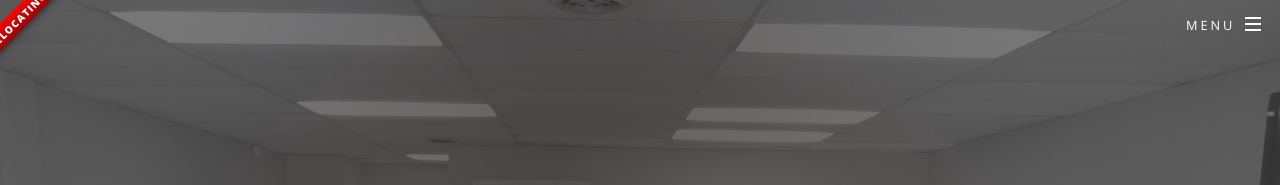
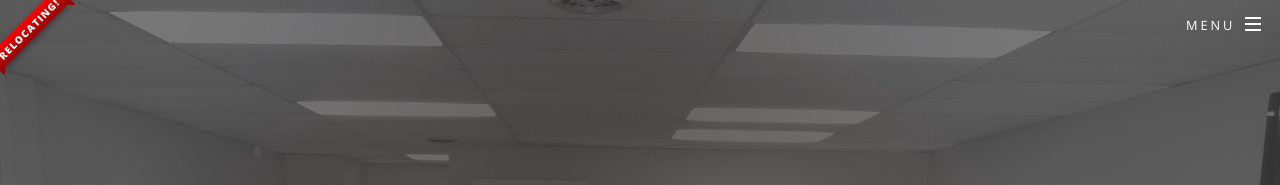
Before and after one commit to jmhardison/braceplace-biz, a Jekyll site: the page built from index.html, in a window 1280 px wide. Shown: the top 185 px of the page. Built offline with Jekyll 4.4.1, drawn with Linux system fonts in a browser that asks for light colours.

Commit message:
Update main.scss

```diff
--- a/css/main.scss
+++ b/css/main.scss
@@ -35,7 +35,7 @@ $baseurl: '{{ site.baseurl }}/images';
 /* ribbon */
 .ribbon {
   position: absolute;
-  left: -10px; top: -10px;
+  left: -0px; top: -0px;
   z-index: 1;
   overflow: hidden;
   width: 75px; height: 75px;
```
